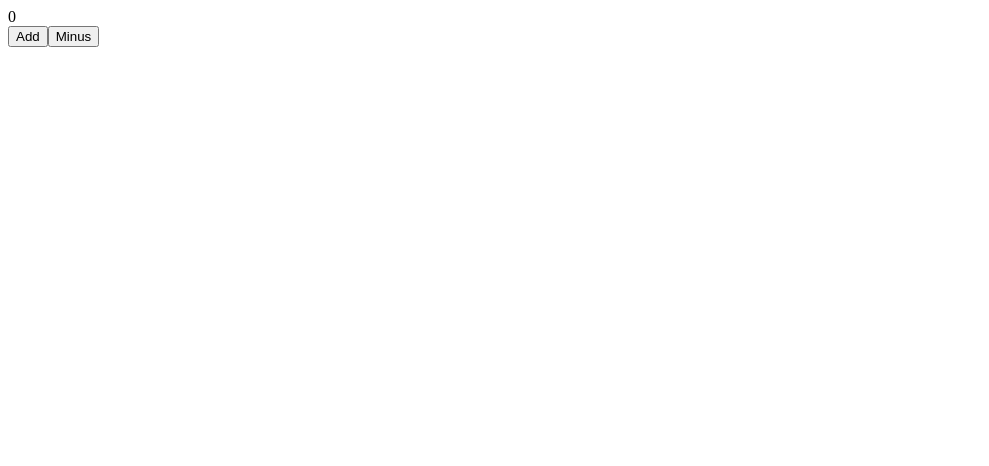
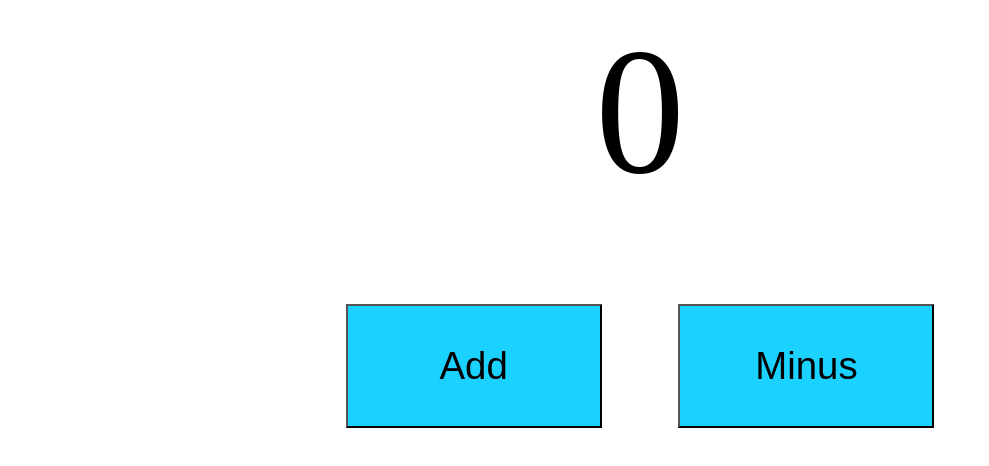
Before and after one commit to ixnp/redux-demo, a React (Create React App) app: page / in a window 1280 px wide. Shown: the top 466 px of the page, without its empty margins (0-989 px from the left). Built offline with nearby package versions, Linux system fonts and the light colour scheme.

Commit message:
added css back and fixed typos

```diff
--- a/src/App.js
+++ b/src/App.js
@@ -1,6 +1,8 @@
 import React from 'react'
+import './App.css';
 import Counter from './component/Counter'
 import { createStore } from 'redux'
+
 
 const initialState = {
     count:0,
@@ -11,9 +13,9 @@ const reducer = (state=initialState, action) => {
   switch(action.type){
     case 'INCREASE':
 
-      return {...state, count: state.count, message: action.payload}
+      return {...state, count: state.count+1, message: action.payload}
     case 'DECREASE':
-          return {...state, count: state.count, message: action.payload}
+          return {...state, count: state.count-1, message: action.payload}
 
         default:
           return state
@@ -24,13 +26,12 @@ export const store = createStore(reducer)
 
 export class App extends React.Component {
 
-  componentDidMount(){
+  render(){
+
     store.subscribe(()=>{
       this.forceUpdate()
     })
-  }
 
-  render(){
   return(
     <div class="container">
       <Counter />
```
